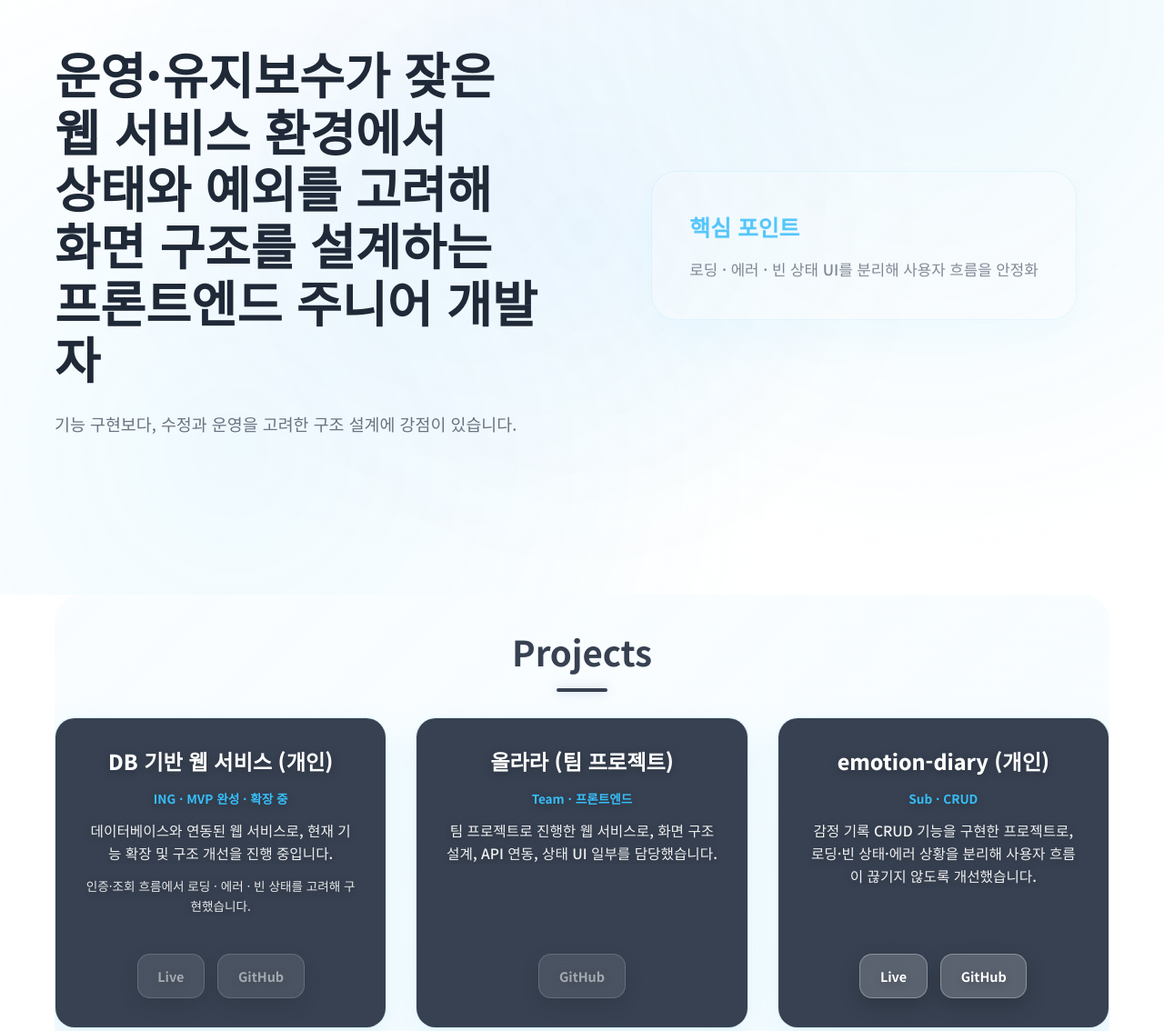
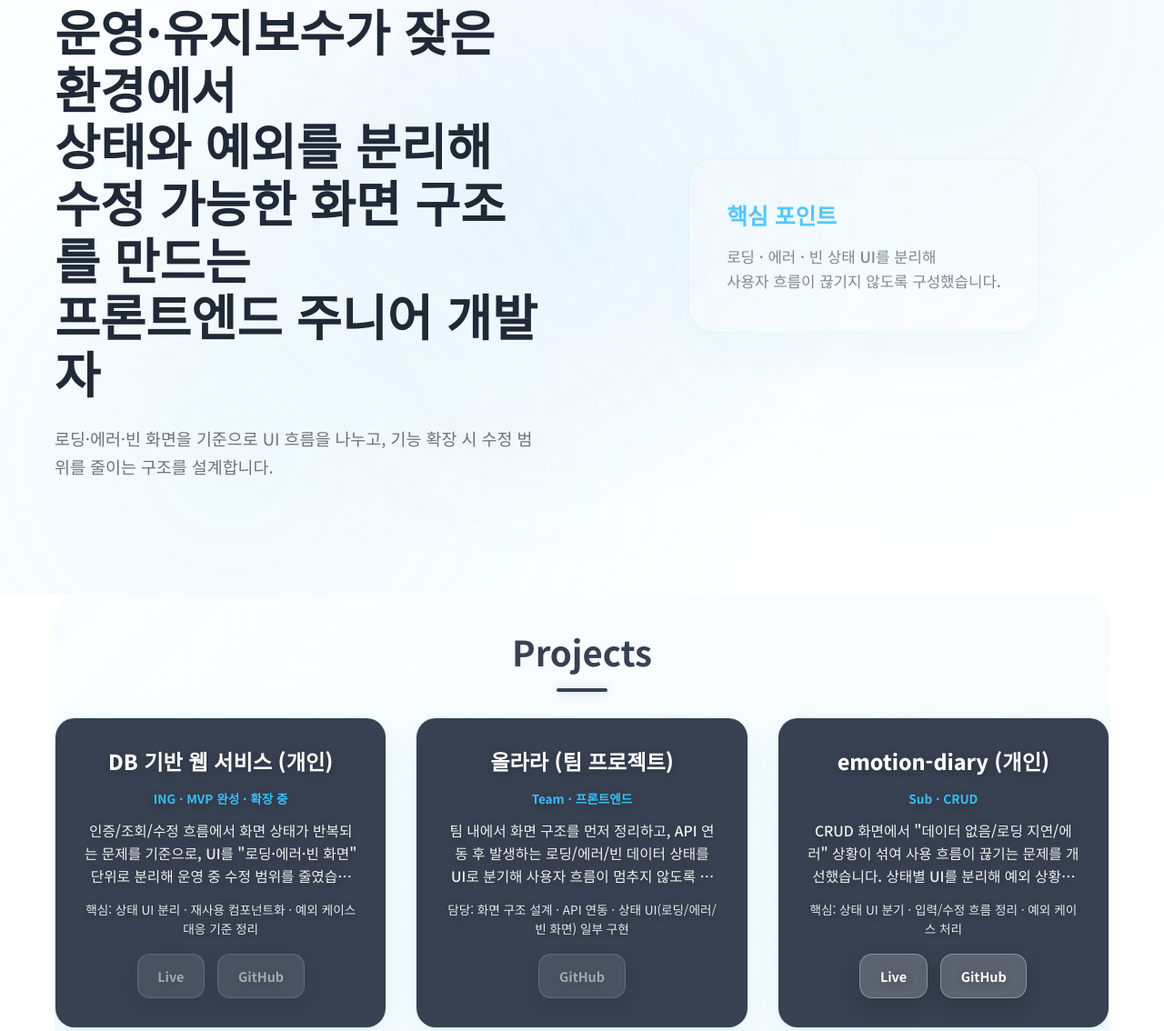
Before and after one commit to BAEEUNJi97/my_portfolio_practice, a plain HTML site: page index.html in a window 1280 px wide. Shown: the part 146-1280 px from the top of the page at 91% size. Drawn offline with Linux system fonts and the light colour scheme.

Commit message:
내용 수정

```diff
--- a/index.html
+++ b/index.html
@@ -7,7 +7,7 @@
     <!-- SEO -->
     <meta
       name="description"
-      content="운영·유지보수가 잦은 웹 서비스 환경에서 상태와 예외를 고려해 화면 구조를 설계하는 프론트엔드 주니어 개발자 포트폴리오"
+      content="운영·유지보수가 잦은 환경에서 상태(로딩/에러/빈 화면)를 분리하고, 수정 가능한 화면 구조를 설계하는 프론트엔드 주니어 개발자 배은지의 포트폴리오"
     />
     <meta
       name="keywords"
@@ -19,7 +19,7 @@
     <meta property="og:title" content="배은지 | 프론트엔드 주니어 개발자" />
     <meta
       property="og:description"
-      content="운영·유지보수가 잦은 웹 서비스 환경에서 상태와 예외를 고려해 화면 구조를 설계합니다."
+      content="운영·유지보수가 잦은 환경에서 상태와 예외를 분리하고, 수정 가능한 화면 구조를 설계합니다."
     />
     <meta property="og:type" content="website" />
 
@@ -99,13 +99,15 @@
         <div class="hero-content">
           <div class="hero-text">
             <h1 class="hero-title">
-              운영·유지보수가 잦은 웹 서비스 환경에서<br />
-              상태와 예외를 고려해 화면 구조를 설계하는<br />
+              운영·유지보수가 잦은 환경에서<br />
+              상태와 예외를 분리해<br />
+              <span class="highlight">수정 가능한 화면 구조</span>를 만드는<br />
               <span class="highlight">프론트엔드 주니어 개발자</span>
             </h1>
 
             <p class="hero-description">
-              기능 구현보다, 수정과 운영을 고려한 구조 설계에 강점이 있습니다.
+              로딩·에러·빈 화면을 기준으로 UI 흐름을 나누고, 기능 확장 시 수정 범위를
+              줄이는 구조를 설계합니다.
             </p>
           </div>
 
@@ -113,7 +115,10 @@
             <div class="floating-card">
               <div class="card-content">
                 <h3>핵심 포인트</h3>
-                <p>로딩 · 에러 · 빈 상태 UI를 분리해 사용자 흐름을 안정화</p>
+                <p>
+                  로딩 · 에러 · 빈 상태 UI를 분리해<br />
+                  사용자 흐름이 끊기지 않도록 구성했습니다.
+                </p>
               </div>
             </div>
           </div>
@@ -132,15 +137,16 @@
                 <div class="project-overlay">
                   <h3>DB 기반 웹 서비스 (개인)</h3>
                   <p class="project-period">ING · MVP 완성 · 확장 중</p>
+
                   <p>
-                    데이터베이스와 연동된 웹 서비스로, 현재 기능 확장 및 구조 개선을
-                    진행 중입니다.
-                  </p>
-                  <p class="project-features">
-                    인증·조회 흐름에서 로딩 · 에러 · 빈 상태를 고려해 구현했습니다.
+                    인증/조회/수정 흐름에서 화면 상태가 반복되는 문제를 기준으로,
+                    UI를 "로딩·에러·빈 화면" 단위로 분리해 운영 중 수정 범위를 줄였습니다.
                   </p>
 
-                  <!-- 일부러 비워두기: "준비중" 버튼 -->
+                  <p class="project-features">
+                    핵심: 상태 UI 분리 · 재사용 컴포넌트화 · 예외 케이스 대응 기준 정리
+                  </p>
+
                   <div class="project-links">
                     <a
                       href="#"
@@ -169,12 +175,18 @@
                 <div class="project-overlay">
                   <h3>올라라 (팀 프로젝트)</h3>
                   <p class="project-period">Team · 프론트엔드</p>
+
                   <p>
-                    팀 프로젝트로 진행한 웹 서비스로, 화면 구조 설계, API 연동, 상태
-                    UI 일부를 담당했습니다.
+                    팀 내에서 화면 구조를 먼저 정리하고, API 연동 후 발생하는
+                    로딩/에러/빈 데이터 상태를 UI로 분기해 사용자 흐름이 멈추지 않도록
+                    구성했습니다.
                   </p>
+
+                  <p class="project-features">
+                    담당: 화면 구조 설계 · API 연동 · 상태 UI(로딩/에러/빈 화면) 일부 구현
+                  </p>
+
                   <div class="project-links">
-                    <!-- 너가 링크 주면 교체 -->
                     <a
                       href="#"
                       class="btn-disabled"
@@ -194,10 +206,17 @@
                 <div class="project-overlay">
                   <h3>emotion-diary (개인)</h3>
                   <p class="project-period">Sub · CRUD</p>
+
                   <p>
-                    감정 기록 CRUD 기능을 구현한 프로젝트로, 로딩·빈 상태·에러 상황을
-                    분리해 사용자 흐름이 끊기지 않도록 개선했습니다.
+                    CRUD 화면에서 "데이터 없음/로딩 지연/에러" 상황이 섞여 사용 흐름이
+                    끊기는 문제를 개선했습니다. 상태별 UI를 분리해 예외 상황에서도
+                    사용자가 다음 행동을 선택할 수 있게 만들었습니다.
                   </p>
+
+                  <p class="project-features">
+                    핵심: 상태 UI 분기 · 입력/수정 흐름 정리 · 예외 케이스 처리
+                  </p>
+
                   <div class="project-links">
                     <a
                       href="https://vercel.com/baeeunjis-projects/emotion-diary/5XYP82G5SVw6vg4ftKB5VWNYMt2s"
@@ -221,7 +240,7 @@
         </div>
       </section>
 
-      <!-- Tech (쓴 것만) -->
+      <!-- Tech -->
       <section id="skills" class="skills" aria-labelledby="skills-title">
         <div class="section-content">
           <h2 id="skills-title" class="section-title">Tech</h2>
@@ -231,30 +250,42 @@
               <div class="skill-icon" aria-hidden="true">💻</div>
               <h3>Frontend</h3>
               <p>React</p>
+              <p class="skill-sub">
+                상태별 UI(로딩/에러/빈 화면) 분리 기준으로 컴포넌트를 구성합니다.
+              </p>
             </article>
 
             <article class="skill-card" role="listitem">
               <div class="skill-icon" aria-hidden="true">🧾</div>
               <h3>Language</h3>
               <p>JavaScript · TypeScript</p>
+              <p class="skill-sub">
+                props/상태 타입을 명확히 해 협업·유지보수 시 수정 비용을 줄입니다.
+              </p>
             </article>
 
             <article class="skill-card" role="listitem">
               <div class="skill-icon" aria-hidden="true">🎨</div>
               <h3>Styling</h3>
               <p>CSS · Flexbox · Grid</p>
+              <p class="skill-sub">
+                운영 중 레이아웃 변경을 고려해 구조(그리드/간격)를 우선 설계합니다.
+              </p>
             </article>
 
             <article class="skill-card" role="listitem">
               <div class="skill-icon" aria-hidden="true">🚀</div>
               <h3>Tooling / Deploy</h3>
               <p>Git · GitHub · Vercel</p>
+              <p class="skill-sub">
+                배포 환경에서 생기는 이슈를 빠르게 재현/수정할 수 있도록 관리합니다.
+              </p>
             </article>
           </div>
         </div>
       </section>
 
-      <!-- About (짧게, 운영 관점) -->
+      <!-- About -->
       <section id="about" class="about" aria-labelledby="about-title">
         <div class="section-content">
           <h2 id="about-title" class="section-title">About</h2>
@@ -262,13 +293,13 @@
             <div class="about-text">
               <p>
                 이전 실무 환경에서 수정과 검수가 반복되는 업무를 경험하며,<br />
-                결과물이 실제로 운영되는 과정까지 고려하는 방식에 익숙해졌습니다.<br /><br />
-                프론트엔드 개발을 학습하며 화면 구현에 그치지 않고,<br />
-                상태 변화와 수정 가능성을 고려한 구조 설계에 관심을 두고 작업하고 있습니다.
+                결과물은 ‘완성’보다 ‘운영’ 관점에서 만들어져야 한다는 기준을 배웠습니다.<br /><br />
+                프론트엔드 개발에서도 화면을 빨리 만드는 것보다,<br />
+                상태 변화(로딩/에러/빈 화면)와 기능 확장 시 수정 가능성을 고려해<br />
+                구조를 먼저 설계하는 방식으로 작업하고 있습니다.
               </p>
             </div>
 
-            <!-- Personal Info (민감 정보 제거: 생년월일/전화번호 삭제) -->
             <div class="personal-info-grid">
               <div class="info-card">
                 <div class="info-icon-custom user-icon"></div>
@@ -327,7 +358,7 @@
                 <div class="archiving-icon-custom github-icon"></div>
                 <div class="archiving-info">
                   <h3>GitHub</h3>
-                  <p>프로젝트 소스코드 관리</p>
+                  <p>프로젝트 소스코드 및 작업 이력</p>
                   <a
                     href="https://github.com/BAEEUNJi97"
                     target="_blank"
@@ -342,7 +373,7 @@
                 <div class="archiving-icon-custom blog-icon"></div>
                 <div class="archiving-info">
                   <h3>Blog</h3>
-                  <p>기술 블로그 및 학습 기록</p>
+                  <p>학습 기록 및 트러블슈팅 정리</p>
                   <a
                     href="https://qormafuf.tistory.com/"
                     target="_blank"
```
